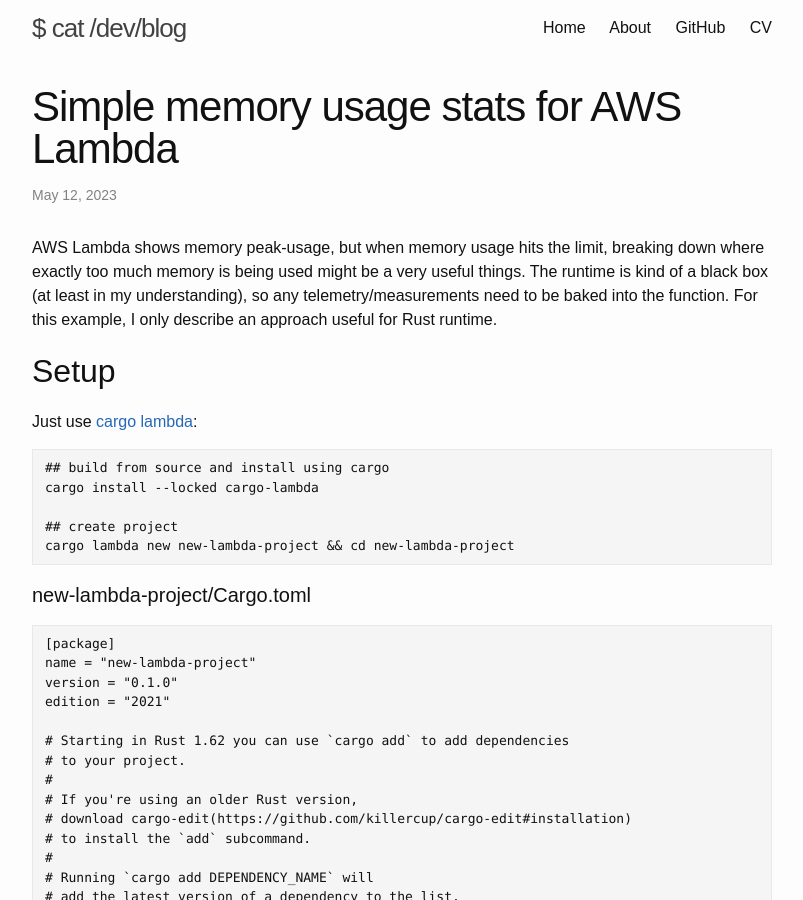
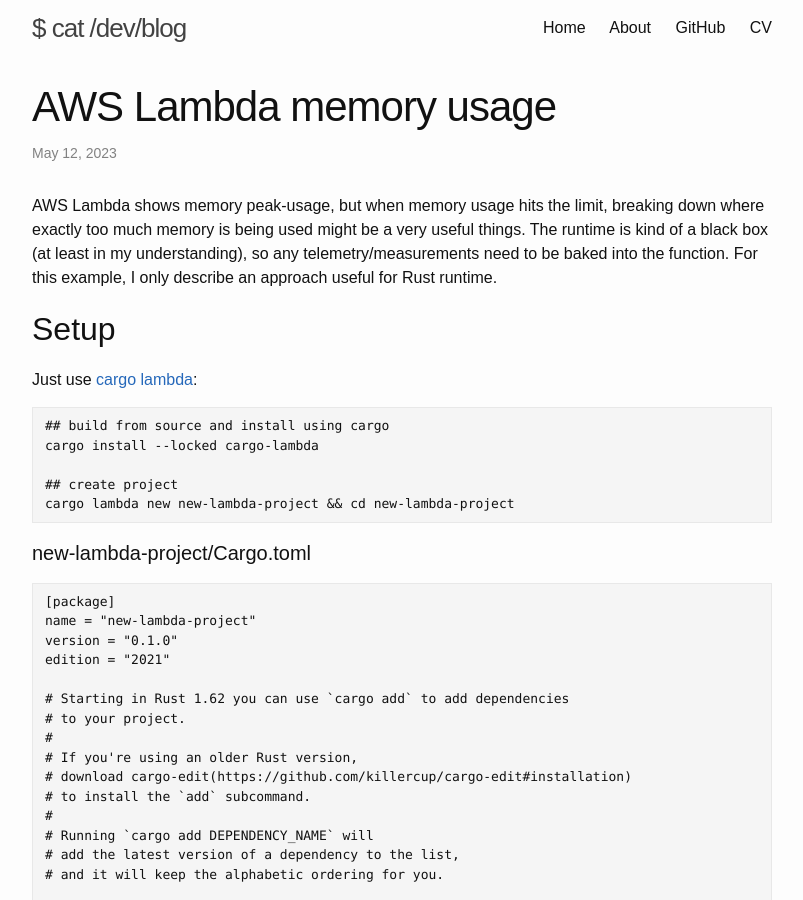
Before and after one commit to sergey-melnychuk/sergey-melnychuk.github.io, a Jekyll site: the page built from _posts/2023-05-12-aws-lambda-simple-memory-usage.markdown, in a window 1280 px wide and 900 px high. Shown: the whole window, without its empty margins (238-1041 px from the left). Built offline with Jekyll 4.4.1, drawn with Linux system fonts in a browser that asks for light colours; comment, search, counter and statistics services are not loaded.

Commit message:
AWS Lambda post title update

```diff
--- a/_posts/2023-05-12-aws-lambda-simple-memory-usage.markdown
+++ b/_posts/2023-05-12-aws-lambda-simple-memory-usage.markdown
@@ -1,6 +1,6 @@
 ---
 layout: post
-title:  "Simple memory usage stats for AWS Lambda"
+title:  "AWS Lambda memory usage"
 date:   2023-05-12 15:12:42 +0200
 categories: aws lambda memory profiling rust
 ---
```
